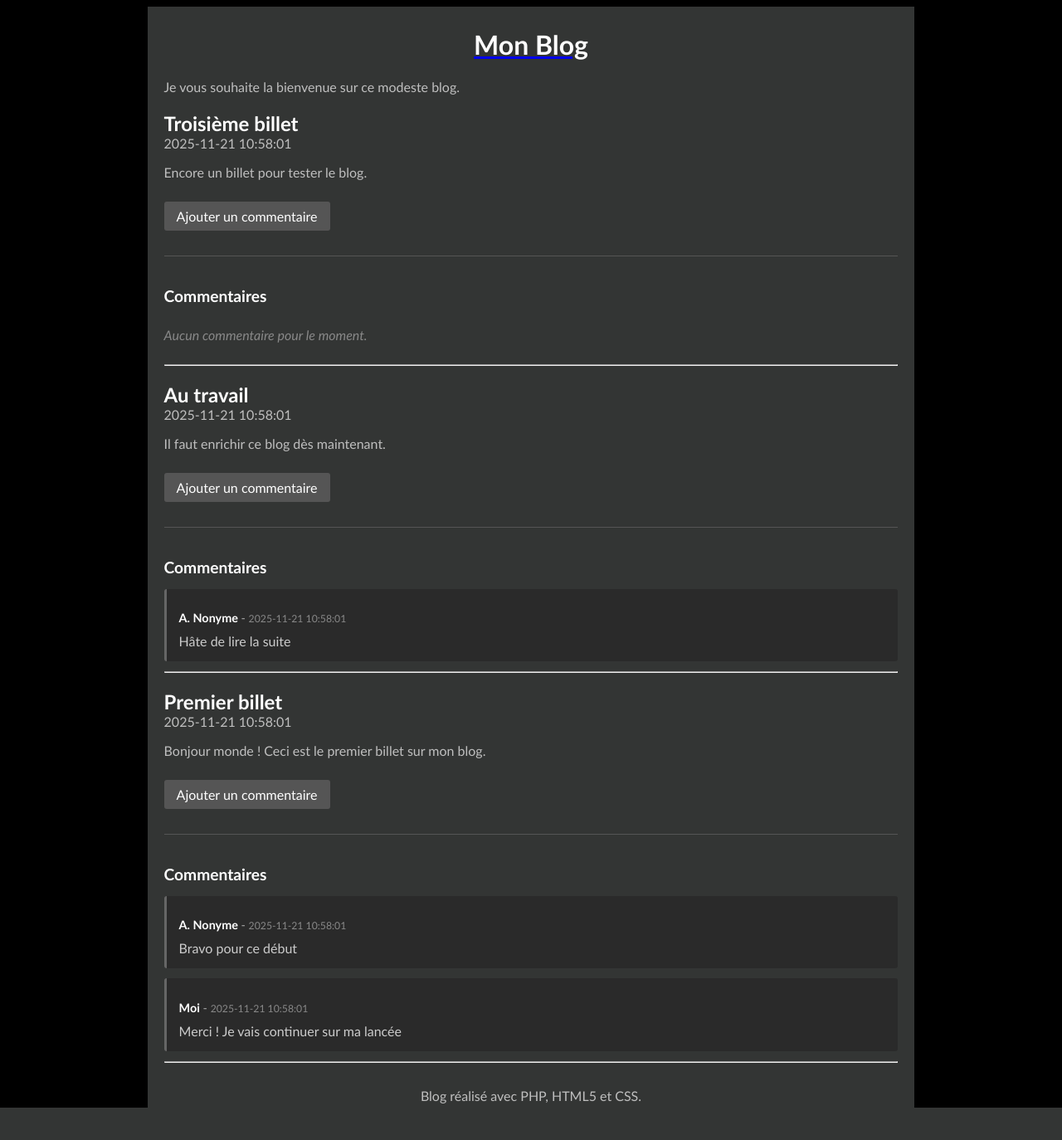
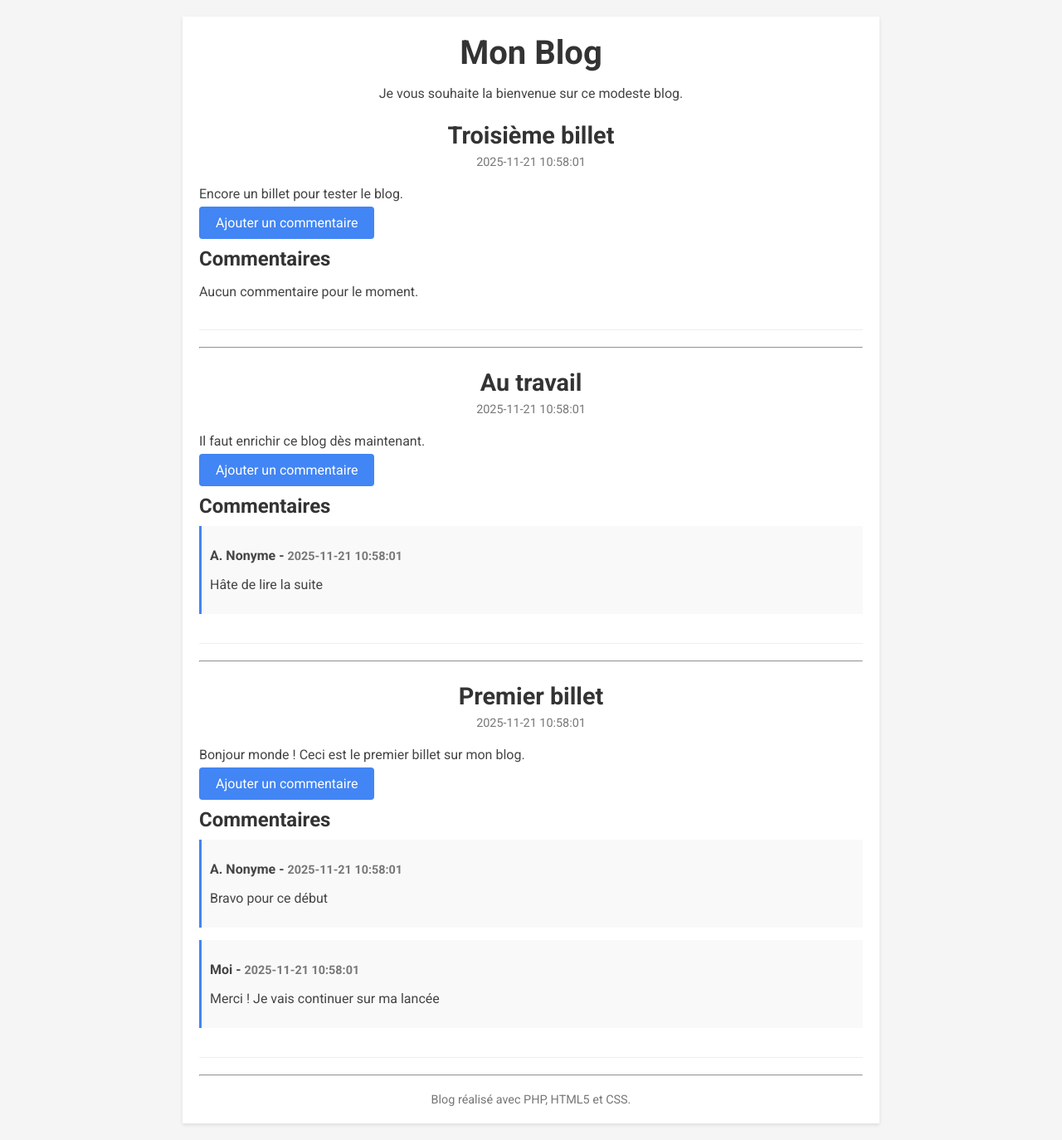
Before and after one commit to 1a-arthur-malfere-csb/MonBlog, a PHP site: page / in a window 1280 px wide. Shown: the whole page at 83% size. Before the commit the page ends 1335 px from the top, so only its background shows below. Run offline with PHP 8.4, Linux system fonts and the light colour scheme; data comes from the database, SQL or seed files in the repository.

Commit message:
Revamp stylesheet and clean up PHP files
Convert dark theme to a clean light layout, reorganize selectors and
spacing, add header/footer and include the Roboto font. Normalize PHP
quoting and formatting, format PDO/prepare calls, use short array
syntax, and standardize header redirects.

```diff
--- a/index.php
+++ b/index.php
@@ -2,6 +2,7 @@
 <html lang="fr">
     <head>
         <meta charset="UTF-8" />
+        <link href="https://fonts.googleapis.com/css2?family=Roboto:wght@400;700&display=swap" rel="stylesheet">
         <link rel="stylesheet" href="style.css" />
         <title>Mon Blog</title>
     </head>
--- a/style.css
+++ b/style.css
@@ -1,130 +1,131 @@
-/* Pour pouvoir utiliser une hauteur (height) ou une hauteur minimale
-   (min-height) sur un bloc, il faut que son parent direct ait lui-même une
-   hauteur déterminée (donc toute valeur de height sauf "auto": hauteur en
-   pixels, em, autres unités...).
-   Si la hauteur du parent est en pourcentage, elle se réfère alors à la
-   hauteur du «grand-père», et ainsi de suite.
-   Pour pouvoir utiliser un "min-height: 100%" sur div#global, il nous faut:
-   - un parent (body) en "height: 100%";
-   - le parent de body également en "height: 100%". */
-html,
+/* General styles */
 body {
-    height: 100%;
+    background-color: #f5f5f5;
+    color: #444;
+    font-family: "Roboto", sans-serif;
+    margin: 0;
+    padding: 0;
 }
 
-body {
-    color: #bfbfbf;
-    background: black;
-    font-family: "Futura-Medium", "Futura", "Trebuchet MS", sans-serif;
+a {
+    color: #4285f4;
+    text-decoration: none;
 }
 
-h1 {
-    color: white;
+a:hover {
+    text-decoration: underline;
+}
+
+/* Layout */
+#global {
+    max-width: 800px;
+    margin: 20px auto;
+    padding: 20px;
+    background-color: #fff;
+    box-shadow: 0 2px 4px rgba(0, 0, 0, 0.1);
+}
+
+#contenu {
+    margin-bottom: 20px;
+}
+
+/* Header */
+header {
+    text-align: center;
+    margin-bottom: 20px;
+}
+
+#titreBlog {
+    font-size: 2.5em;
+    color: #333;
+    margin: 0;
+}
+
+/* Post */
+article {
+    margin-bottom: 20px;
+    padding-bottom: 20px;
+    border-bottom: 1px solid #eee;
 }
 
 .titreBillet {
-    margin-bottom: 0px;
+    font-size: 1.8em;
+    color: #333;
+    margin-bottom: 5px;
 }
 
-#global {
-    min-height: 100%; /* Voir commentaire sur html et body plus haut */
-    background: #333534;
-    width: 70%;
-    margin: auto; /* Permet de centrer la div */
-    text-align: justify;
-    padding: 5px 20px;
+time {
+    color: #777;
+    font-size: 0.9em;
 }
 
-#contenu {
-    margin-bottom: 30px;
-}
-
-#titreBlog,
-#piedBlog {
-    text-align: center;
-}
-
-/* Styles pour les commentaires */
+/* Comments */
 .commentaires {
-    margin-top: 30px;
-    padding-top: 20px;
-    border-top: 1px solid #555;
+    margin-top: 20px;
 }
 
 .commentaires h2 {
-    color: #fff;
-    font-size: 1.2em;
+    font-size: 1.5em;
+    color: #333;
+    margin-bottom: 10px;
+}
+
+.commentaire {
+    margin-bottom: 15px;
+    padding: 10px;
+    background-color: #f9f9f9;
+    border-left: 3px solid #4285f4;
+}
+
+.commentaireAuteur {
+    font-weight: bold;
+    margin-bottom: 5px;
+}
+
+/* Form */
+form {
+    margin-top: 20px;
+}
+
+form p {
     margin-bottom: 15px;
 }
 
-.commentaire {
-    background: #2a2a2a;
-    padding: 12px 15px;
-    margin-bottom: 12px;
-    border-left: 3px solid #666;
-    border-radius: 3px;
+label {
+    display: block;
+    margin-bottom: 5px;
+    font-weight: bold;
 }
 
-.commentaireAuteur {
-    color: #aaa;
-    font-size: 0.9em;
-    margin-bottom: 8px;
+input[type="text"],
+textarea {
+    width: 100%;
+    padding: 10px;
+    border: 1px solid #ccc;
+    border-radius: 4px;
+    box-sizing: border-box;
 }
 
-.commentaireAuteur strong {
+input[type="submit"],
+.bouton {
+    background-color: #4285f4;
     color: #fff;
+    border: none;
+    padding: 10px 20px;
+    border-radius: 4px;
+    cursor: pointer;
+    font-size: 1em;
 }
 
-.commentaireAuteur time {
-    color: #888;
-    font-size: 0.85em;
+input[type="submit"]:hover,
+.bouton:hover {
+    background-color: #3367d6;
 }
 
-.commentaireContenu {
-    color: #ccc;
-    margin: 0;
-    line-height: 1.5;
+/* Footer */
+#piedBlog {
+    text-align: center;
+    color: #777;
+    font-size: 0.9em;
+    margin-top: 20px;
 }
-
-.aucunCommentaire {
-    color: #888;
-    font-style: italic;
-    padding: 10px 0;
-}
-
-.bouton {
-    display: inline-block;
-    padding: 8px 15px;
-    background: #555;
-    color: #fff;
-    text-decoration: none;
-    border-radius: 3px;
-    margin-top: 10px;
-}
-
-.bouton:hover {
-    background: #777;
-}
-
-.commentaire input[type="text"],
-.commentaire textarea {
-    width: 100%;
-    padding: 8px;
-    border: 1px solid #555;
-    background: #2a2a2a;
-    color: #fff;
-    border-radius: 3px;
-}
-
-.commentaire input[type="submit"] {
-    background: #555;
-    color: #fff;
-    border: none;
-    padding: 8px 15px;
-    border-radius: 3px;
-    cursor: pointer;
-}
-
-.commentaire input[type="submit"]:hover {
-    background: #777;
-}
```
Also changed, not shown: commenter.php (+17 -10 lines).
